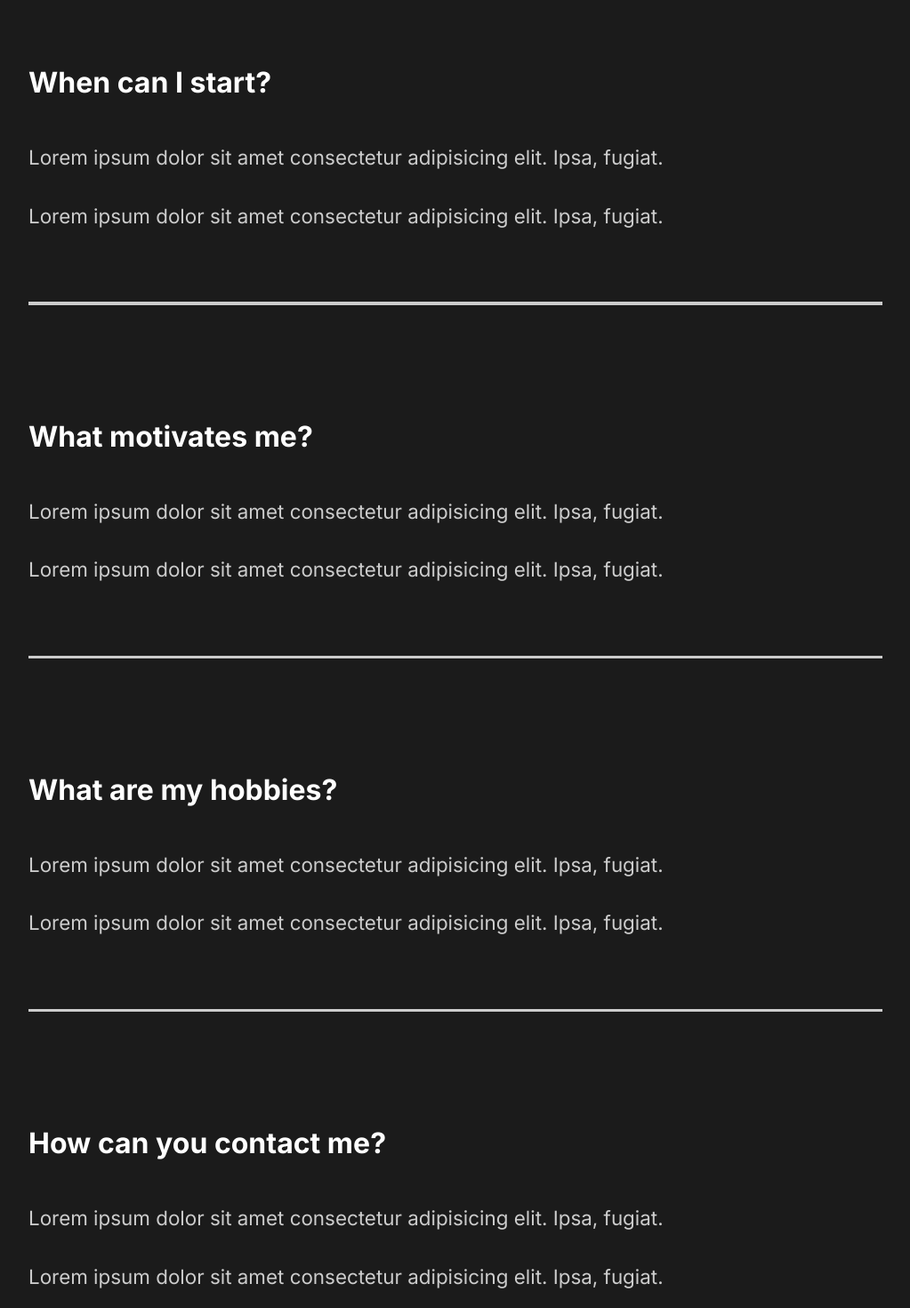
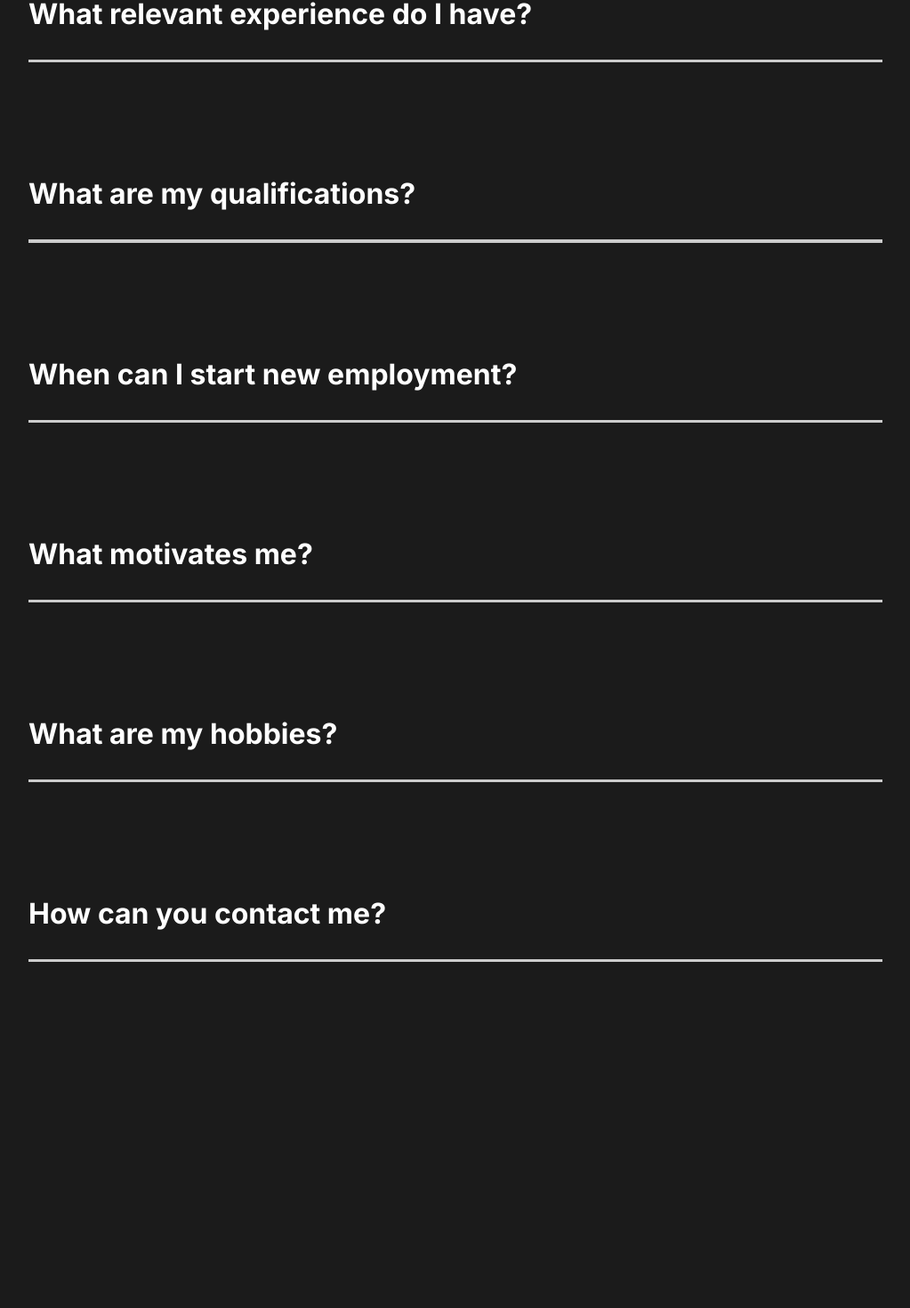
Before and after one commit to jleomorris/portfolio-v3, a React (Create React App) app: page / in a window 1280 px wide. Shown: the part 2625-4095 px from the top of the page at 89% size, without its empty margins (128-1151 px from the left). After the commit the page ends 3866 px from the top, so only its background shows below. Built offline with nearby package versions, Linux system fonts and the light colour scheme.

Commit message:
Add Toggle to FaqSection, update questions and content

```diff
--- a/src/components/FaqSection.js
+++ b/src/components/FaqSection.js
@@ -1,69 +1,79 @@
 import React from "react";
 import styled from "styled-components";
+import { Link } from "react-router-dom";
+// Components
 import { About } from "../styles";
+import Toggle from "./Toggle";
+// Framer motion
+import { AnimateSharedLayout } from "framer-motion";
 
 const FaqSection = () => {
   return (
     <Faq>
       <h2>
-        Any Questions <span>FAQ</span>
+        <span>FAQ</span>
       </h2>
-      <div className="question">
-        <h4>When can I start?</h4>
+      <AnimateSharedLayout>
+        <Toggle title="What relevant experience do I have?">
           <div className="answer">
             <p>
-            Lorem ipsum dolor sit amet consectetur adipisicing elit. Ipsa,
-            fugiat.
+              From Sept 2019 to Sept 2020 I completed a one year internship at
+              the digital learning company Saffron Interactive — as a Front End
+              Developer and IT Technician. Over this period I gained experience
+              of working on live client projects using React and I also
+              developed a keen eye for UI, UX and responsive design.
+            </p>
+          </div>
+        </Toggle>
+        <Toggle title="What are my qualifications?">
+          <div className="answer">
+            <p>
+              I hold a Bsc in Forensic Biology (2:1) and a Msc in Computer
+              Science with Industrial Placement (Merit).
+            </p>
+          </div>
+        </Toggle>
+        <Toggle title="When can I start new employment?">
+          <div className="answer">
+            <p>Notice period for my current employment is 2 months.</p>
+          </div>
+        </Toggle>
+        <Toggle title="What motivates me?">
+          <div className="answer">
+            <p>
+              My desire to work within the computing industry first stemmed from
+              the moment I learnt how to build my first PC. Examples of my built
+              systems can be seen on the{" "}
+              <Link to="/custom-desktops">custom desktops</Link> page. My fine
+              attention to detail can be seen in the desktops I produce, and
+              this is the same level of focus and creativity I bring when
+              working on projects.
             </p>
             <p>
-            Lorem ipsum dolor sit amet consectetur adipisicing elit. Ipsa,
-            fugiat.
+              Examples of websites and apps I've developed can be seen in
+              projects.
             </p>
           </div>
-        <div className="faq-line"></div>
-      </div>
-      <div className="question">
-        <h4>What motivates me?</h4>
+        </Toggle>
+        <Toggle title="What are my hobbies?">
           <div className="answer">
             <p>
-            Lorem ipsum dolor sit amet consectetur adipisicing elit. Ipsa,
-            fugiat.
-          </p>
-          <p>
-            Lorem ipsum dolor sit amet consectetur adipisicing elit. Ipsa,
-            fugiat.
+              In my spare time I build PCs for friends and family - I'm
+              currently hooked on small form factor (SFF) PCs. I've also been
+              known to pick up a guitar and carry out some song writing when the
+              mood strikes.
             </p>
           </div>
-        <div className="faq-line"></div>
-      </div>
-      <div className="question">
-        <h4>What are my hobbies?</h4>
+        </Toggle>
+        <Toggle title="How can you contact me?">
           <div className="answer">
             <p>
-            Lorem ipsum dolor sit amet consectetur adipisicing elit. Ipsa,
-            fugiat.
-          </p>
-          <p>
-            Lorem ipsum dolor sit amet consectetur adipisicing elit. Ipsa,
-            fugiat.
+              My contact details can be found on the{" "}
+              <Link to="/contact">Contact</Link> page.
             </p>
           </div>
-        <div className="faq-line"></div>
-      </div>
-      <div className="question">
-        <h4>How can you contact me?</h4>
-        <div className="answer">
-          <p>
-            Lorem ipsum dolor sit amet consectetur adipisicing elit. Ipsa,
-            fugiat.
-          </p>
-          <p>
-            Lorem ipsum dolor sit amet consectetur adipisicing elit. Ipsa,
-            fugiat.
-          </p>
-        </div>
-        <div className="faq-line"></div>
-      </div>
+        </Toggle>
+      </AnimateSharedLayout>
     </Faq>
   );
 };
```
Lines whose indentation alone changed are shown as unchanged.
